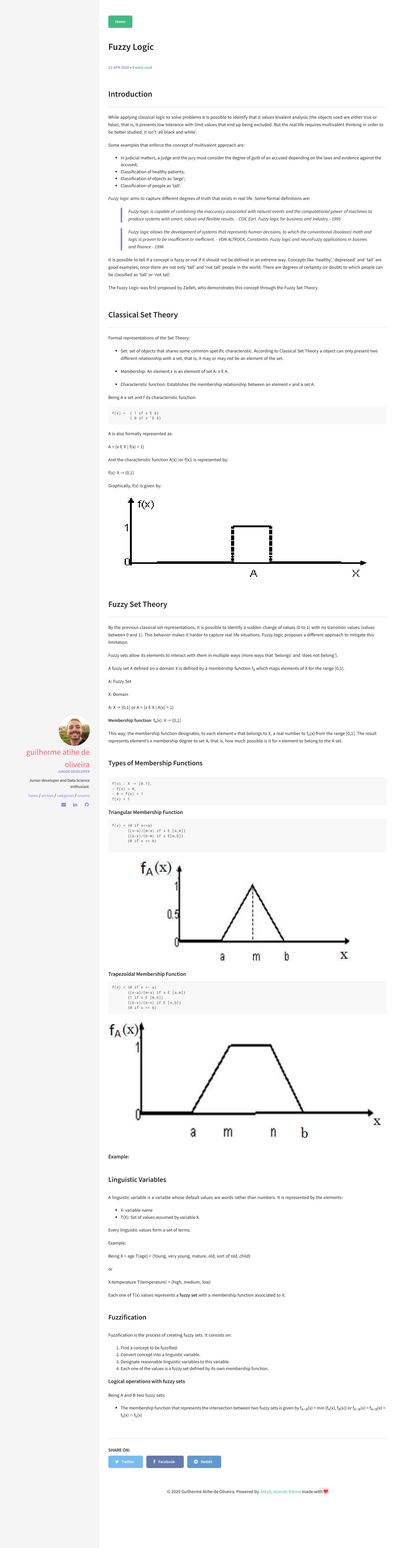
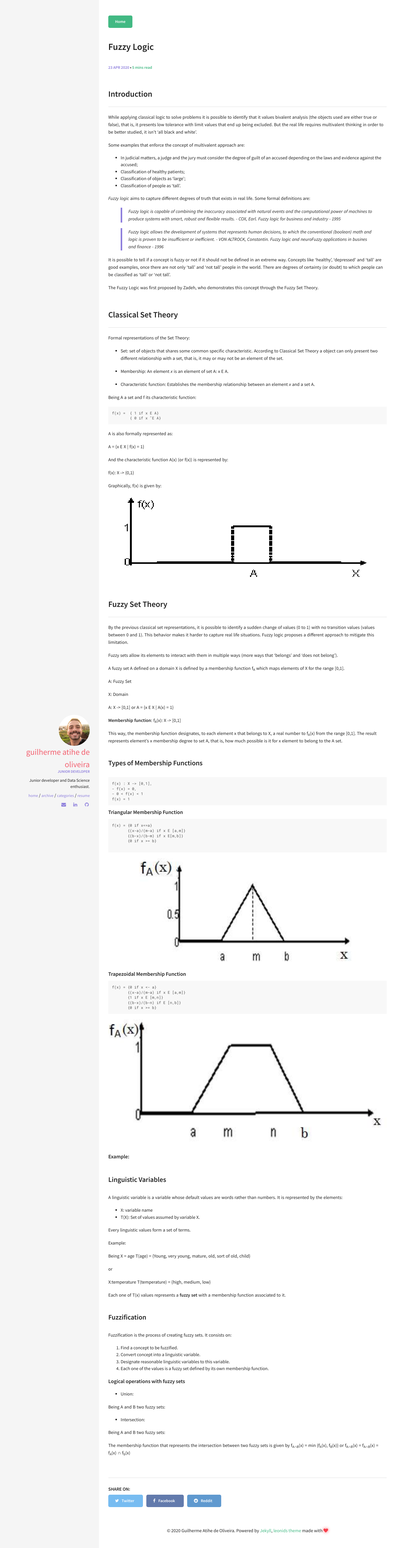
Before and after one commit to gatihe/guiati9.dev, a Jekyll site: the page built from _posts/2020-04-23-fuzzy_logic.md, in a window 1280 px wide. Shown: the whole page at 31% size. Built offline with Jekyll 4.4.1, drawn with Linux system fonts in a browser that asks for light colours.

Commit message:
Update 2020-04-23-fuzzy_logic.md

```diff
--- a/_posts/2020-04-23-fuzzy_logic.md
+++ b/_posts/2020-04-23-fuzzy_logic.md
@@ -138,5 +138,14 @@ Fuzzification is the process of creating fuzzy sets. It consists on:
 
 ##### Logical operations with fuzzy sets
 
+- Union:
+
 Being A and B two fuzzy sets:
-- The membership function that represents the intersection between two fuzzy sets is given by f<sub>A∩B</sub>(x) = min {f<sub>A</sub>(x), f<sub>B</sub>(x)} or f<sub>A∩B</sub>(x) = f<sub>A∩B</sub>(x) = f<sub>A</sub>(x) ∩ f<sub>b</sub>(x)
+
+
+
+- Intersection:
+
+Being A and B two fuzzy sets:
+
+The membership function that represents the intersection between two fuzzy sets is given by f<sub>A∩B</sub>(x) = min {f<sub>A</sub>(x), f<sub>B</sub>(x)} or f<sub>A∩B</sub>(x) = f<sub>A∩B</sub>(x) = f<sub>A</sub>(x) ∩ f<sub>b</sub>(x)
```
